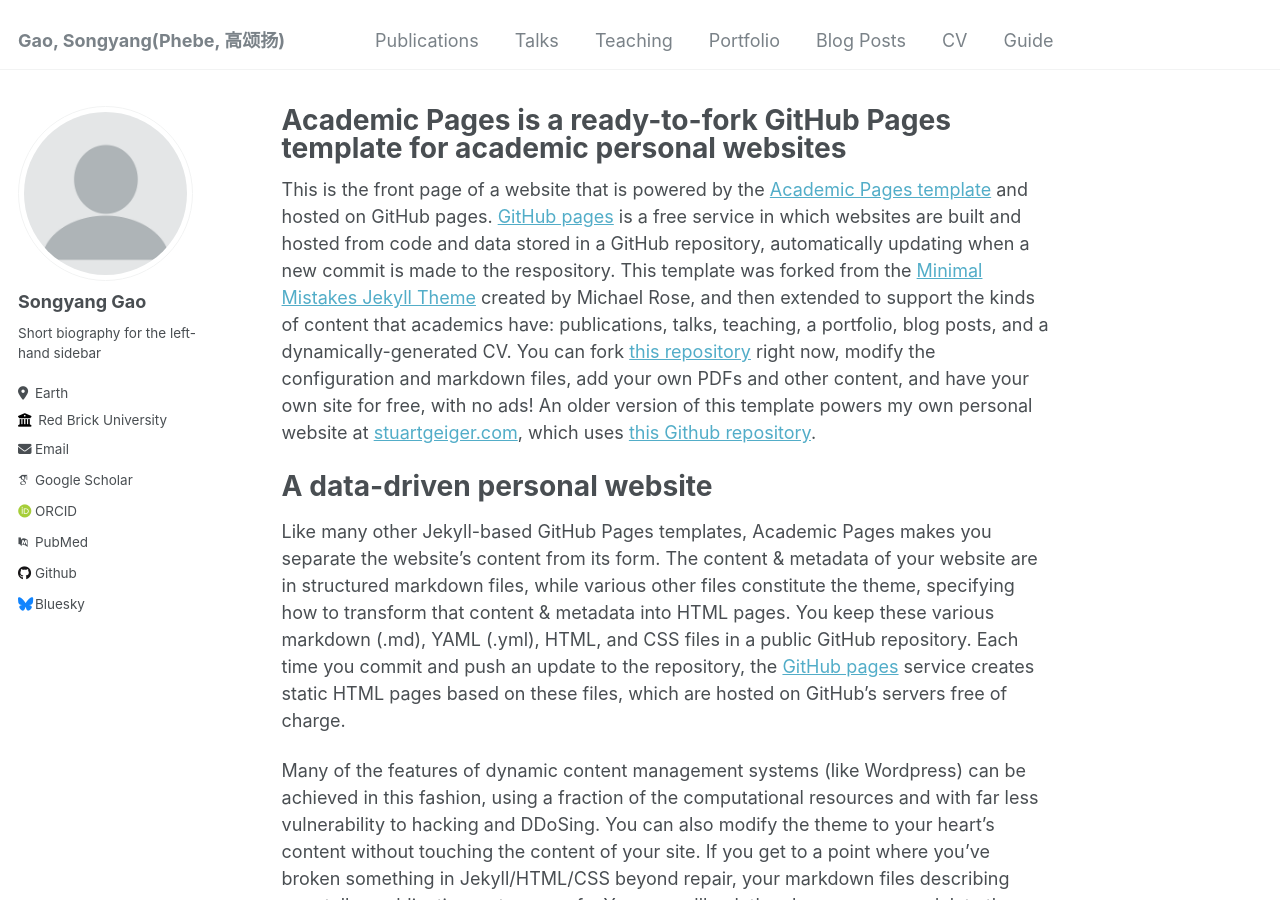
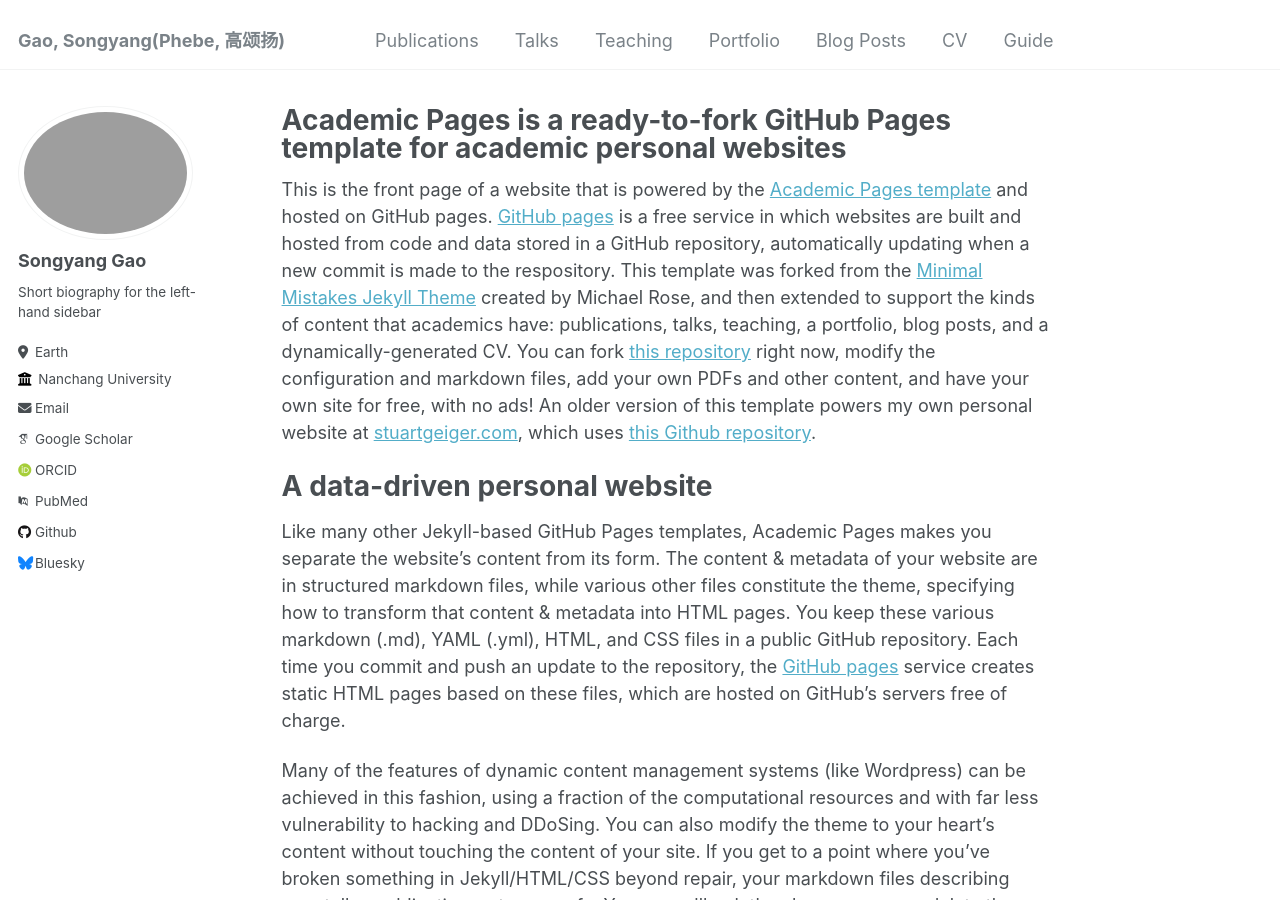
Before and after one commit to songyang0603/songyang0603.github.io, a Jekyll site: the page built from _pages/about.md, in a window 1280 px wide and 900 px high. Built offline with Jekyll 4.4.1, drawn with Linux system fonts in a browser that asks for light colours; some web fonts are replaced.

Commit message:
Update _config.yml

```diff
--- a/_config.yml
+++ b/_config.yml
@@ -21,12 +21,12 @@ repository               : "songyang0603/songyang0603.github.io" # "academicpage
 #               Additional customization can be done by editing /_includes/author-profile.html
 author:
   # Biographic information
-  avatar           : "profile.png"
+  avatar           : "pro.jpg"
   name             : "Songyang Gao" # "Your Sidebar Name"
   pronouns         : # example: "she/her"
   bio              : "Short biography for the left-hand sidebar"
   location         : "Earth"
-  employer         : "Red Brick University"
+  employer         : "Nanchang University"
   uri              : # URL
   email            : "gaosongyang@email.ncu.edu.cn"
 
```
